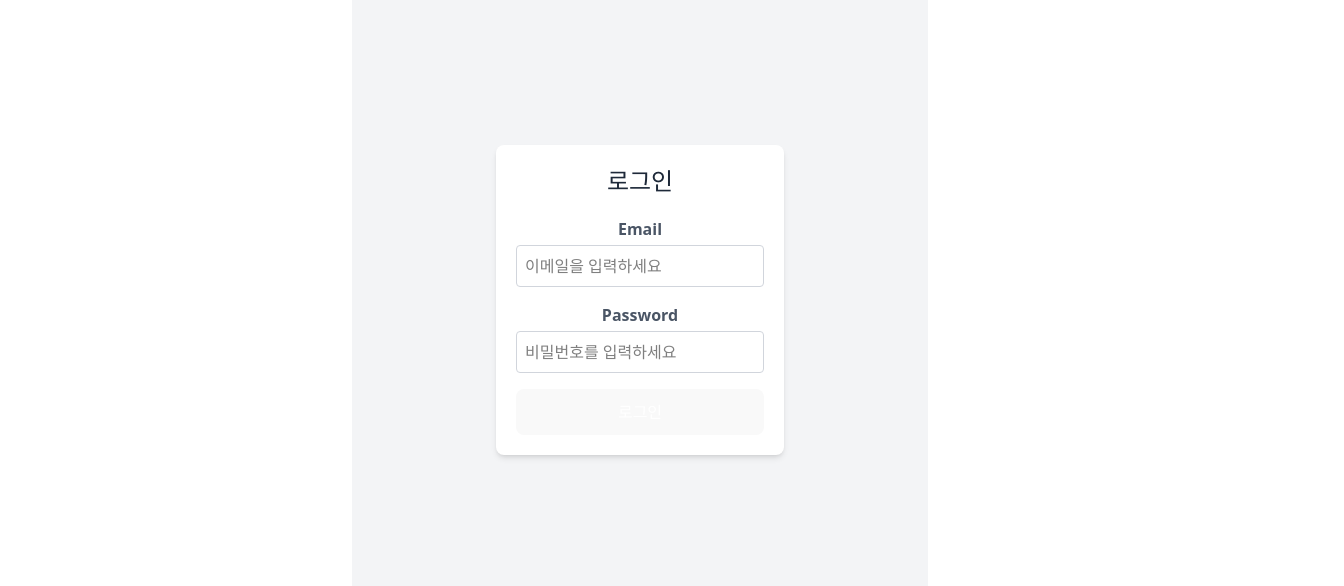
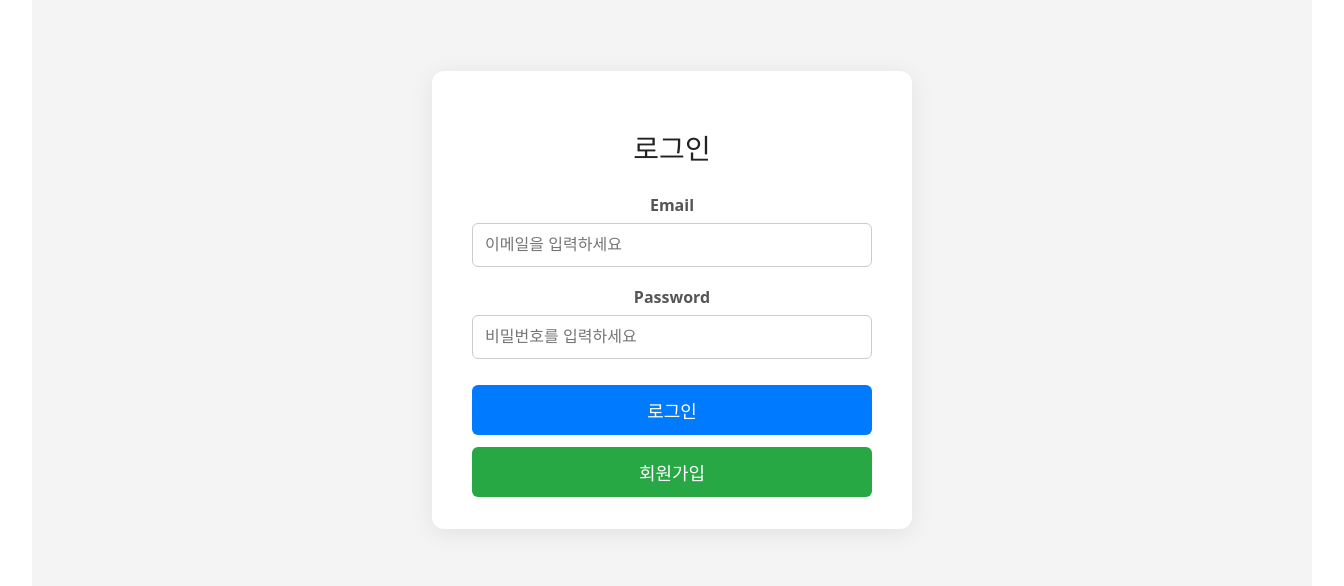
Before and after one commit to BI-2025-Summer-Team1/GreenMate-FE, a React (Vite) app: page / in a window 1280 px wide. Shown: the part 132-718 px from the top of the page, 1344 px wide, since content can reach past the window. Built offline with nearby package versions, Linux system fonts and the light colour scheme.

Commit message:
team1-23 rebase

```diff
--- a/src/App.css
+++ b/src/App.css
@@ -1,6 +1,10 @@
 #root {
   /* max-width: 1280px; */
+<<<<<<< HEAD
   width : 50%;
+=======
+  width : 70%;
+>>>>>>> 586cf60 (update : 로그인 페이지에 회원가입 버튼을 추가)
   margin: 0 auto;
   padding: 2rem;
   text-align: center;
@@ -41,7 +45,3 @@
 .read-the-docs {
   color: #888;
 }
-
-@tailwind base;
-@tailwind components;
-@tailwind utilities;
--- a/src/pages/Login.tsx
+++ b/src/pages/Login.tsx
@@ -1,4 +1,5 @@
 import React, { useEffect, useState } from 'react';
+import { useNavigate}   from 'react-router-dom';
 import '../styles/Login.css';
 
 interface User {
@@ -10,6 +11,7 @@ function Login() {
   const [email, setEmail] = useState<string>('');
   const [password, setPassword] = useState<string>('');
   const [error, setError] = useState<string>('');
+  const navigate = useNavigate();
 
   const mockUser: User[] = [
     {
@@ -47,50 +49,52 @@ function Login() {
   };
 
   return (
-
-    <div className="flex justify-center items-center min-h-screen bg-gray-100 w-full">
-      {/* 위의 form을 이 div 안에 넣으세요 */
-        <form
-          onSubmit={handleSubmit}
-          className="bg-white p-5 rounded-lg shadow-md w-72"
-        >
-          <h2 className="text-center mb-5 text-2xl text-gray-800">로그인</h2>
-          <div className="mb-4">
-            <label className="block mb-1 font-bold text-gray-600">Email</label>
+    <div className="login-container">
+      <form onSubmit={handleSubmit} className="login-form">
+        <h2 className="login-title">로그인</h2>
+        <div className="form-group">
+          <label>Email</label>
           <input
-              type="email"
+            type="text"
             value={email}
-              onChange={e => setEmail(e.target.value)}
+            onChange={(e) => {
+              setEmail(e.target.value);
+            }}
             required
             placeholder="이메일을 입력하세요"
-              className="w-full p-2 border border-gray-300 rounded focus:border-blue-500 focus:outline-none text-black"
+            className="form-input"
             autoComplete="username"
           />
         </div>
-          <div className="mb-4">
-            <label className="block mb-1 font-bold text-gray-600">Password</label>
+        <div className="form-group">
+          <label>Password</label>
           <input
             type="password"
             value={password}
-              onChange={e => setPassword(e.target.value)}
+            onChange={(e) => {
+              setPassword(e.target.value);
+            }}
             required
             placeholder="비밀번호를 입력하세요"
-              className="w-full p-2 border border-gray-300 rounded focus:border-blue-500 focus:outline-none text-black"
+            className="form-input"
             autoComplete="current-password"
           />
         </div>
-          {error && (
-            <div className="text-red-500 text-xs mb-2">{error}</div>
-          )}
-          <button
-            type="submit"
-            className="w-full p-2 bg-blue-600 text-white rounded text-base hover:bg-blue-800"
-          >
+        {error && <div className="error-message">{error}</div>}
+        <button type="submit" className="login-button">
           로그인
         </button>
+        <button
+          type="button"
+          className='signup-button'
+          onClick={() => navigate('/signup')}
+        >
+          회원가입
+        </button>
       </form>
-      }
+
     </div>
+
   );
 }
 
--- a/src/styles/Login.css
+++ b/src/styles/Login.css
@@ -1,46 +1,49 @@
-@import "tailwindcss";
-
-
 .login-container {
     display: flex;
     justify-content: center;
     align-items: center;
-    height: 100vh;
+    min-height: 100vh; /* height 대신 min-height 사용 */
     background-color: #f4f4f4;
+    width: 100vw; /* 전체 너비 사용 */
 }
 
 .login-form {
     background: white;
-    padding: 20px;
-    border-radius: 8px;
-    box-shadow: 0 4px 6px rgba(0, 0, 0, 0.1);
-    width: 300px;
+    padding: 32px 40px; /* 좌우 패딩을 늘려 넓게 */
+    border-radius: 12px;
+    box-shadow: 0 4px 24px rgba(0, 0, 0, 0.08);
+    width: 400px; /* 폼 너비를 넓게 */
+    max-width: 90vw; /* 모바일 대응 */
+    display: flex;
+    flex-direction: column;
+    align-items: stretch; /* 내부 요소를 꽉 채움 */
 }
 
 .login-title {
     text-align: center;
-    margin-bottom: 20px;
-    font-size: 24px;
-    color: #333;
+    margin-bottom: 24px;
+    font-size: 28px;
+    color: #222;
 }
 
 .form-group {
-    margin-bottom: 15px;
+    margin-bottom: 18px;
 }
 
 .form-group label {
     display: block;
-    margin-bottom: 5px;
+    margin-bottom: 6px;
     font-weight: bold;
     color: #555;
 }
 
 .form-input {
     width: 100%;
-    padding: 10px;
+    padding: 12px;
     border: 1px solid #ccc;
-    border-radius: 4px;
-    font-size: 14px;
+    border-radius: 6px;
+    font-size: 16px;
+    box-sizing: border-box;
 }
 
 .form-input:focus {
@@ -50,21 +53,39 @@
 
 .error-message {
     color: red;
-    font-size: 12px;
-    margin-bottom: 10px;
+    font-size: 13px;
+    margin-bottom: 12px;
+    text-align: center;
 }
 
 .login-button {
     width: 100%;
-    padding: 10px;
+    padding: 12px;
     background-color: #007bff;
     color: white;
     border: none;
-    border-radius: 4px;
-    font-size: 16px;
+    border-radius: 6px;
+    font-size: 18px;
     cursor: pointer;
+    margin-top: 8px;
 }
 
 .login-button:hover {
     background-color: #0056b3;
 }
+
+.signup-button {
+    width: 100%;
+    padding: 12px;
+    background-color: #28a745;
+    color: white;
+    border: none;
+    border-radius: 6px;
+    font-size: 18px;
+    cursor: pointer;
+    margin-top: 12px;
+}
+
+.signup-button:hover {
+    background-color: #218838;
+}
```
Lines whose indentation alone changed are shown as unchanged.
